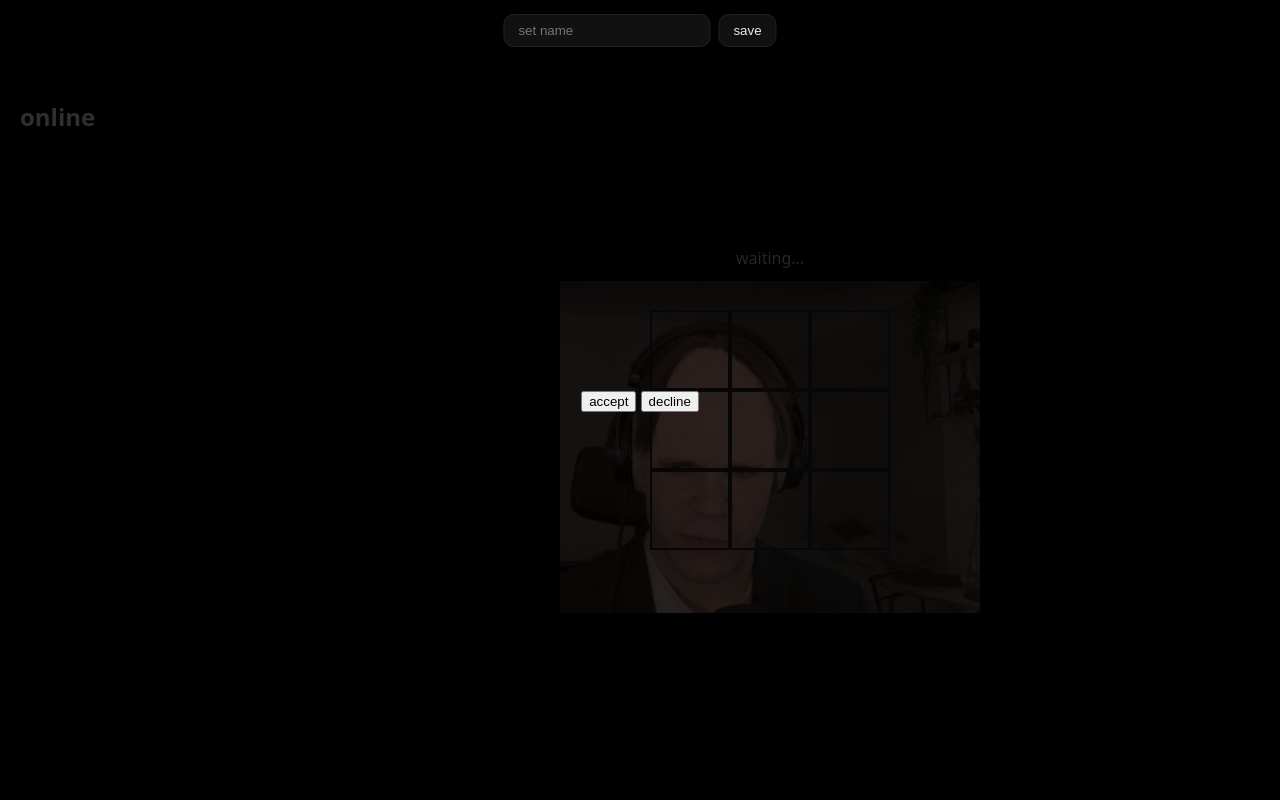
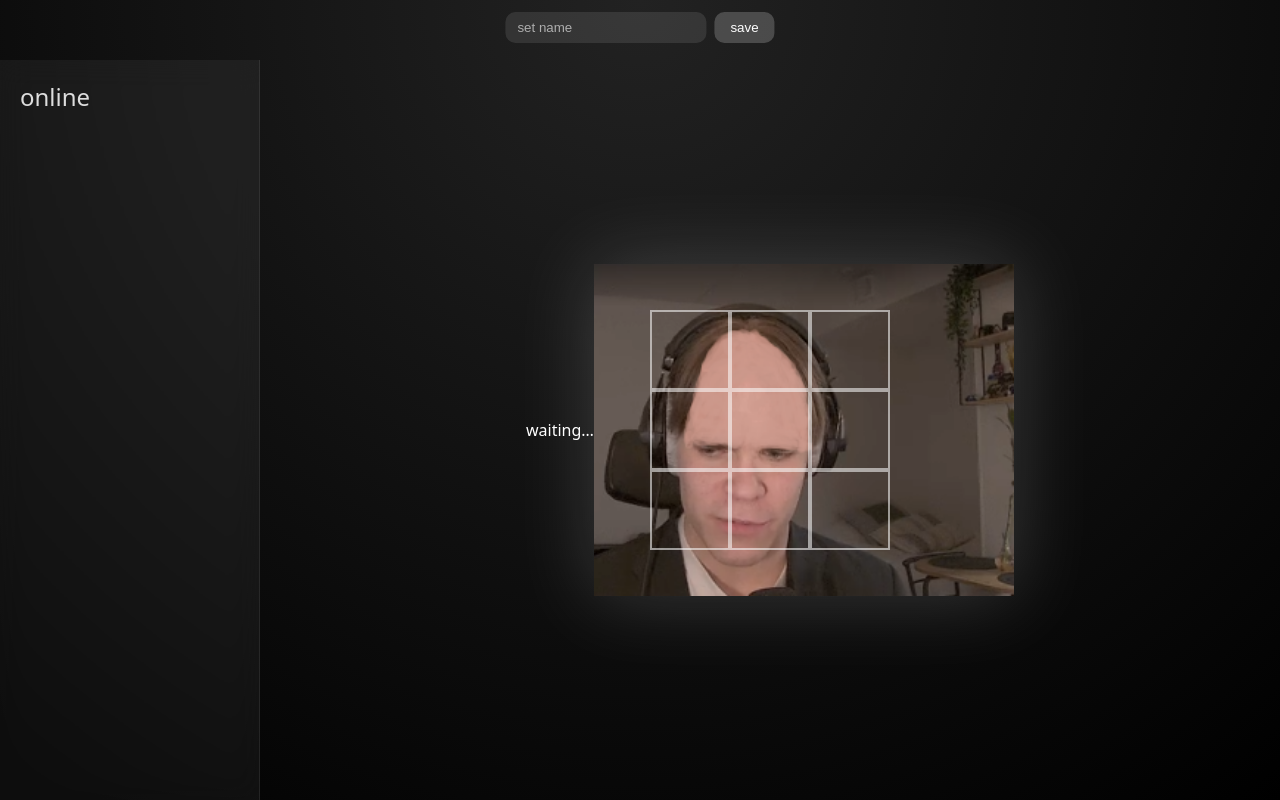
Before and after one commit to napikengine99/tic-tac-forehead, a website: page public/index.html in a window 1280 px wide. Drawn offline with nearby package versions, Linux system fonts and the light colour scheme; no server answers.

Commit message:
Update style.css

```diff
--- a/public/style.css
+++ b/public/style.css
@@ -5,30 +5,48 @@
 body {
   margin: 0;
   height: 100vh;
-  background: #000;
-  color: #eaeaea;
-  font-family: system-ui, sans-serif;
+  background: radial-gradient(circle at top, #222, #000);
+  color: white;
+  font-family: system-ui, -apple-system, BlinkMacSystemFont, sans-serif;
   overflow: hidden;
 }
 
-/* top bar */
+/* top bar (name setter) */
 #topbar {
   position: fixed;
-  top: 14px;
+  top: 12px;
   left: 50%;
   transform: translateX(-50%);
   display: flex;
   gap: 8px;
-  z-index: 10;
+  z-index: 20;
 }
 
-#topbar input,
+#topbar input {
+  padding: 8px 12px;
+  border-radius: 10px;
+  border: none;
+  outline: none;
+  background: rgba(255,255,255,0.1);
+  color: white;
+}
+
+#topbar input::placeholder {
+  color: rgba(255,255,255,0.6);
+}
+
 #topbar button {
-  background: #111;
-  border: 1px solid #222;
-  color: #eaeaea;
-  padding: 8px 14px;
+  padding: 8px 16px;
   border-radius: 10px;
+  border: none;
+  cursor: pointer;
+  background: rgba(255,255,255,0.2);
+  color: white;
+  transition: background 0.2s;
+}
+
+#topbar button:hover {
+  background: rgba(255,255,255,0.35);
 }
 
 /* layout */
@@ -42,72 +60,126 @@ body {
 #sidebar {
   width: 260px;
   padding: 20px;
-  border-right: 1px solid #111;
+  background: rgba(255,255,255,0.05);
+  backdrop-filter: blur(14px);
+  border-right: 1px solid rgba(255,255,255,0.08);
+}
+
+#sidebar h2 {
+  margin: 0 0 12px 0;
+  font-weight: 500;
+  opacity: 0.85;
+}
+
+#users {
+  display: flex;
+  flex-direction: column;
+  gap: 8px;
 }
 
 .user {
-  padding: 10px;
-  border-radius: 10px;
-  background: #0a0a0a;
-  margin-bottom: 6px;
+  padding: 10px 12px;
+  border-radius: 12px;
+  background: rgba(255,255,255,0.08);
   cursor: pointer;
+  transition: background 0.2s, transform 0.1s;
 }
 
 .user:hover {
-  background: #151515;
+  background: rgba(255,255,255,0.2);
+  transform: translateX(2px);
 }
 
-/* game */
+/* game area */
 #game {
   flex: 1;
   display: flex;
-  flex-direction: column;
   align-items: center;
   justify-content: center;
+  position: relative;
 }
 
-#turnText {
-  margin-bottom: 12px;
-  opacity: 0.8;
+/* forehead image */
+#forehead {
+  width: 420px;
+  max-width: 80vw;
+  filter: drop-shadow(0 0 40px rgba(255,255,255,0.18));
+  user-select: none;
+  pointer-events: none;
 }
 
-#forehead {
-  width: 420px;
-  pointer-events: none;
-  user-select: none;
-}
-
+/* tic tac toe board */
 #board {
   position: absolute;
   width: 240px;
   height: 240px;
   display: grid;
   grid-template-columns: repeat(3, 1fr);
+  gap: 0;
 }
 
 .cell {
-  border: 2px solid #222;
+  border: 2px solid rgba(255,255,255,0.55);
   font-size: 3rem;
+  font-weight: 600;
   display: flex;
   align-items: center;
   justify-content: center;
   cursor: pointer;
+  transition: background 0.2s, transform 0.1s;
 }
 
 .cell:hover {
-  background: #111;
+  background: rgba(255,255,255,0.12);
 }
 
-/* popup */
+.cell:active {
+  transform: scale(0.95);
+}
+
+/* duel popup overlay */
 #popup {
   position: fixed;
   inset: 0;
-  background: rgba(0,0,0,0.8);
+  background: rgba(0,0,0,0.65);
+  backdrop-filter: blur(6px);
   display: flex;
+  flex-direction: column;
   align-items: center;
   justify-content: center;
+  z-index: 50;
 }
 
+#popup p {
+  margin-bottom: 20px;
+  font-size: 1.2rem;
+}
+
+.popupButtons {
+  display: flex;
+  gap: 16px;
+}
+
+#popup button {
+  padding: 10px 24px;
+  border-radius: 12px;
+  border: none;
+  cursor: pointer;
+  font-size: 1rem;
+  color: white;
+  background: rgba(255,255,255,0.2);
+  transition: background 0.2s, transform 0.1s;
+}
+
+#popup button:hover {
+  background: rgba(255,255,255,0.35);
+}
+
+#popup button:active {
+  transform: scale(0.95);
+}
+
+/* utility */
 .hidden {
-  display: none;
+  display: none !important;
 }
```
